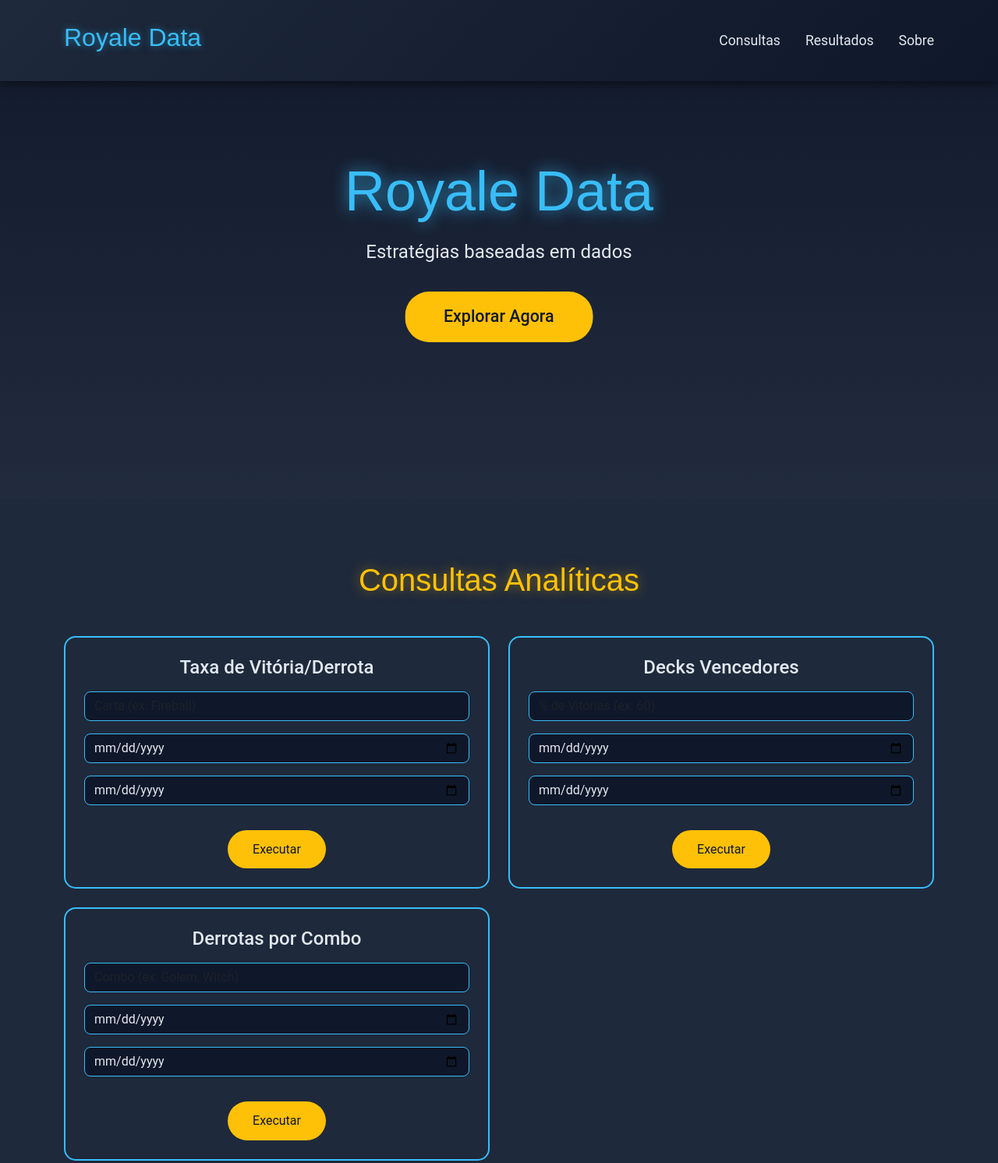
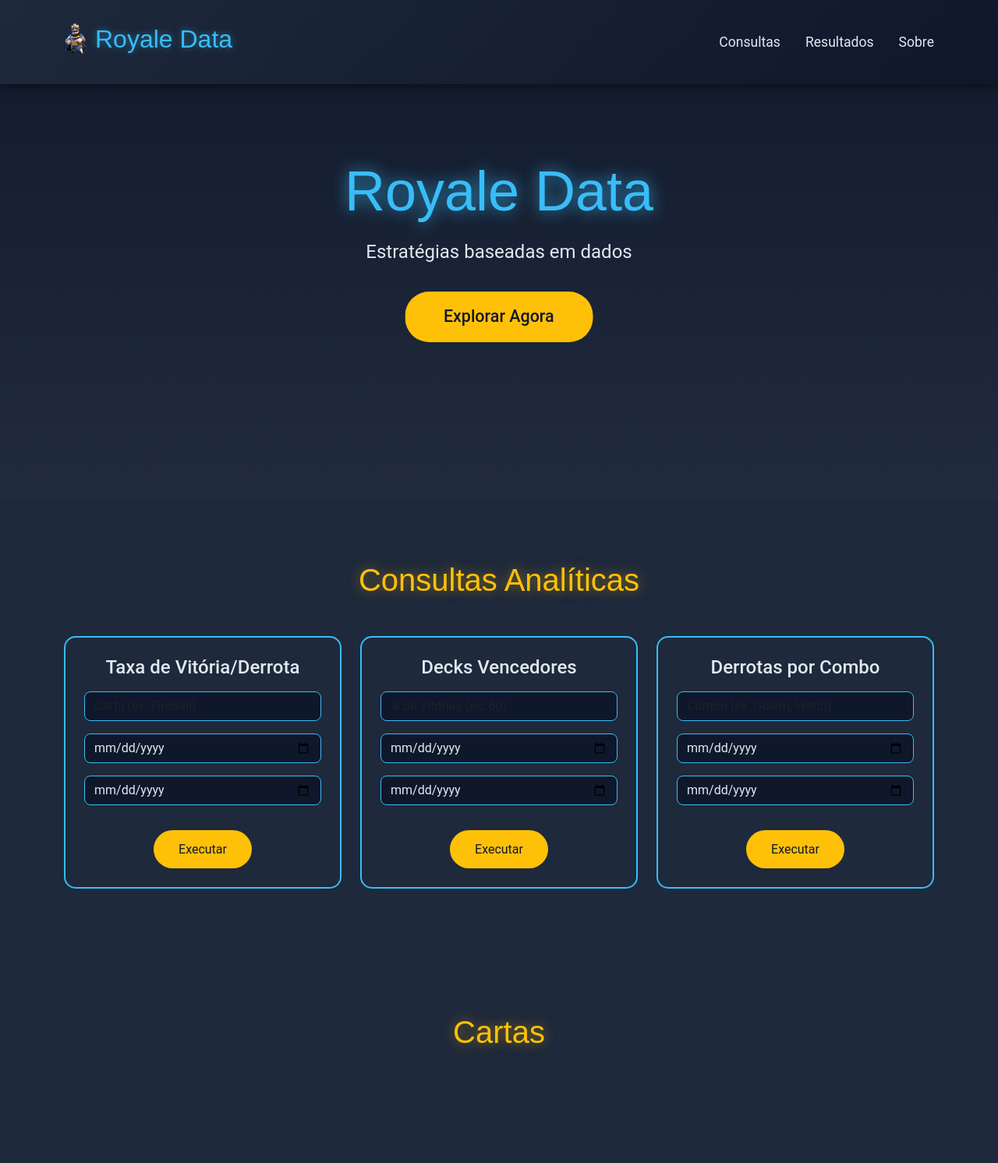
Before and after one commit to viniciusgss/Banco-clash-royale, a plain HTML site: page clan-dashboard.html in a window 1280 px wide. Shown: the top 1492 px of the page at 78% size. Drawn offline with nearby package versions, Linux system fonts and the light colour scheme; no server answers; a web font is replaced by a local one.

Commit message:
Organizando Front-end

```diff
--- a/assets/css/clan-interface.css
+++ b/assets/css/clan-interface.css
@@ -29,8 +29,13 @@ body {
 .navbar-brand {
     font-family: 'Montserrat', sans-serif;
     font-size: 2rem;
-    color: #38bdf8;
+    color: #38bdf8; /* Cor fixa para o texto */
     text-shadow: 0 0 10px rgba(56, 189, 248, 0.5);
+    transition: none; /* Remove qualquer transição de cor */
+}
+.navbar-brand:hover {
+    color: #38bdf8; /* Mantém a mesma cor ao passar o mouse */
+    text-shadow: 0 0 10px rgba(56, 189, 248, 0.5); /* Mantém o mesmo efeito */
 }
 .nav-links {
     display: flex;
@@ -45,6 +50,14 @@ body {
 .nav-link:hover {
     color: #ffc107;
     text-shadow: 0 0 5px rgba(255, 193, 7, 0.7);
+}
+
+/* Estilo para o ícone no header */
+.header-icon {
+    width: 30px; /* Define a largura da imagem */
+    height: auto; /* Mantém a proporção da imagem */
+    margin-right: 10px; /* Espaço entre a imagem e o texto */
+    vertical-align: middle; /* Alinha a imagem ao texto */
 }
 
 /* Hero Section */
--- a/clan-dashboard.html
+++ b/clan-dashboard.html
@@ -8,12 +8,16 @@
     <link href="https://fonts.googleapis.com/css2?family=Supercell-Magic:wght@400;700&display=swap" rel="stylesheet">
     <link rel="stylesheet" href="https://cdnjs.cloudflare.com/ajax/libs/font-awesome/6.0.0/css/all.min.css">
     <link rel="stylesheet" href="assets/css/clan-interface.css">
+    <link rel="icon" href="assets/images/icon-aba.png" type="image/png">
 </head>
 <body>
     <!-- Navbar -->
     <nav class="navbar">
-        <div class="container">
-            <h1 class="navbar-brand">Royale Data</h1>
+        <div class="container d-flex align-items-center">
+            <h1 class="navbar-brand d-flex align-items-center">
+                <img src="assets/images/icon-clash-royale.png" alt="Clash Royale Icon" class="header-icon">
+                <span>Royale Data</span>
+            </h1>
             <div class="nav-links">
                 <a href="#query-section" class="nav-link">Consultas</a>
                 <a href="#results" class="nav-link">Resultados</a>
@@ -37,7 +41,7 @@
             <h2 class="section-title">Consultas Analíticas</h2>
             <div class="row g-4">
                 <!-- Consulta 1 -->
-                <div class="col-md-6">
+                <div class="col-lg-4 col-md-6">
                     <div class="query-card">
                         <h3>Taxa de Vitória/Derrota</h3>
                         <input type="text" id="cardX" class="form-control" placeholder="Carta (ex: Fireball)">
@@ -52,7 +56,7 @@
                 </div>
 
                 <!-- Consulta 2 -->
-                <div class="col-md-6">
+                <div class="col-lg-4 col-md-6">
                     <div class="query-card">
                         <h3>Decks Vencedores</h3>
                         <input type="number" id="winPercentage" class="form-control" placeholder="% de Vitórias (ex: 60)">
@@ -67,7 +71,7 @@
                 </div>
 
                 <!-- Consulta 3 -->
-                <div class="col-md-6">
+                <div class="col-lg-4 col-md-6">
                     <div class="query-card">
                         <h3>Derrotas por Combo</h3>
                         <input type="text" id="comboCards" class="form-control" placeholder="Combo (ex: Golem, Witch)">
@@ -163,18 +167,17 @@
             <h2 class="section-title">Sobre o Projeto</h2>
             <div class="about-content">
                 <p><strong>Objetivo:</strong> Analisar dados de batalhas do Clash Royale em MongoDB para balanceamento do jogo.</p>
-                <p><strong>Dados:</strong> Jogadores (nickname, troféus) e batalhas (decks, vencedor, torres).</p>
+                <p><strong>Dados:</strong> Jogadores (nickname, clãs, troféus) e batalhas (cartas, decks, vencedor, torres).</p>
                 <p><strong>Fonte:</strong> API do Clash Royale ou Kaggle.</p>
                 <p><strong>Professor Orientador:</strong> Heuryk Wylk</p>
-                <p><strong>Equipe:</strong> Gabriela Pires, Vinicius Gabriel e Vitor Marins.</p>
+                <p><strong>Equipe:</strong> Gabriela Pires, Thiago Monteiro, Vinicius Gabriel e Vitor Marins.</p>
             </div>
         </div>
     </section>
-
     <!-- Footer -->
     <footer class="footer">
         <div class="container">
-            <p>© 2025 Royale Data | MongoDB Project - 2025.1</p>
+            <p>© 2025 Royale Data | MongoDB Academic Project - 2025.1</p>
         </div>
     </footer>
 
```
Also changed, not shown: assets/images/icon-aba.png (added), assets/images/icon-clash-royale.png (added).
